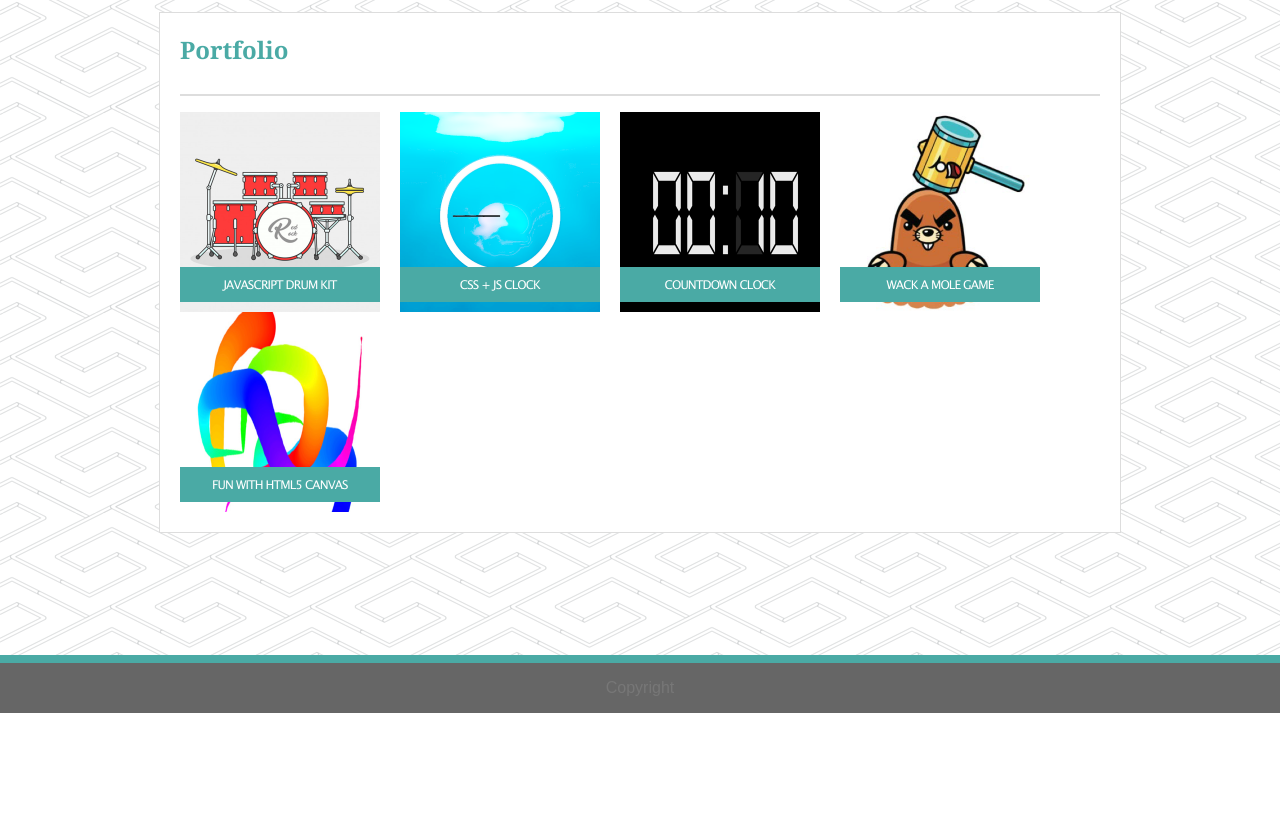
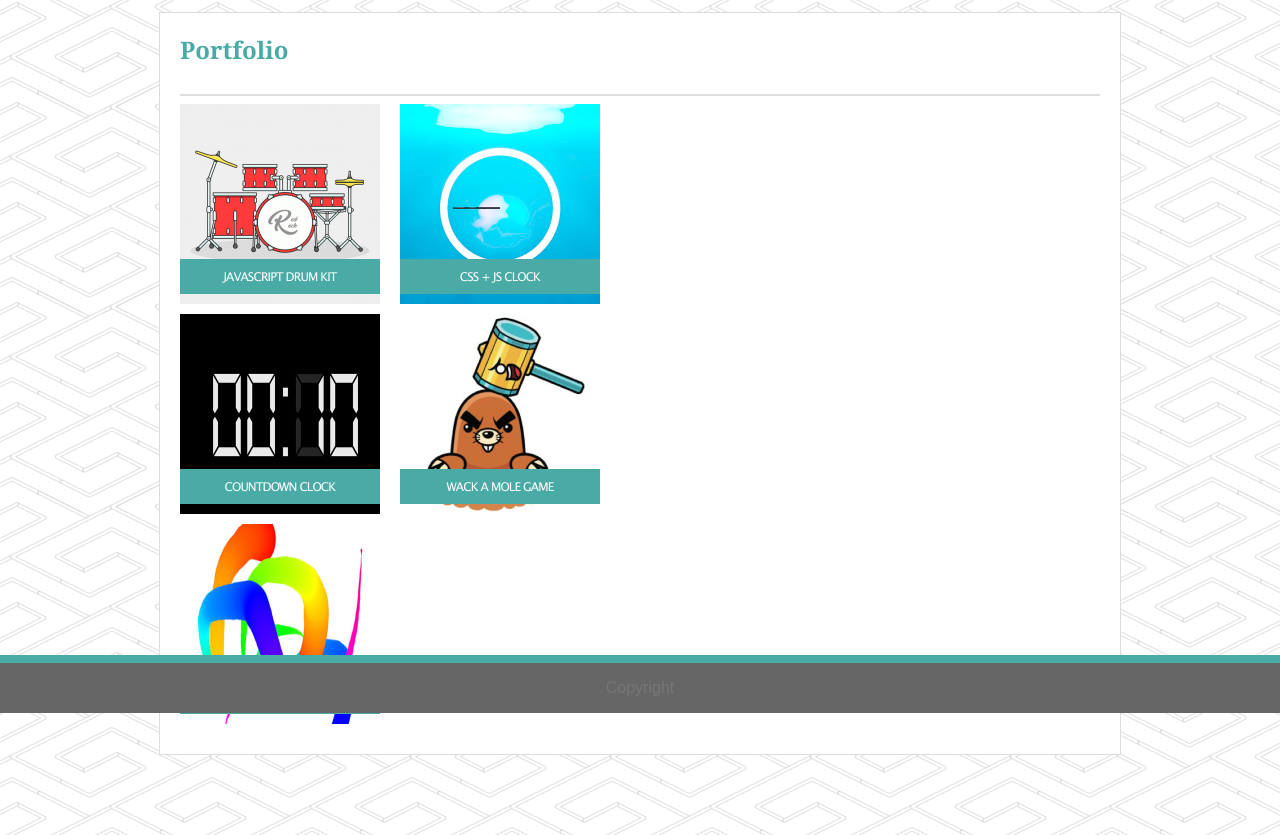
Before and after one commit to JamesonC/Basic-Portfolio, a plain HTML site: page portfolio.html in a window 1280 px wide. Shown: the part 87-922 px from the top of the page. Before the commit the page ends 800 px from the top, so only its background shows below. Drawn offline with Linux system fonts and the light colour scheme.

Commit message:
aligned portfolio images 2x2

```diff
--- a/assets/css/portfolio.css
+++ b/assets/css/portfolio.css
@@ -74,6 +74,7 @@ hr {
 img {
     float: left;
     padding-right: 20px;
+    margin-bottom: 10px;
 }
 
  .container-portfolio {
@@ -96,6 +97,10 @@ img {
     display: inline;
 }
 
+.P2, .P4 {
+    margin-right: 50%;
+}
+
 footer {
     position: fixed;
     left: 0;
--- a/portfolio.html
+++ b/portfolio.html
@@ -35,11 +35,11 @@
         <article class="main-portfolio">
             <hr>
             <div class="grid-container">
-                <p><img class="P1" src="assets/images/Portfolio1.png" alt="Project 1" width="200" height="200"></p>
-                <p><img class="P2" src="assets/images/Portfolio2.png" alt="Project 2" width="200" height="200"></p>
-                <p><img class="P3" src="assets/images/Portfolio3.png" alt="Project 3" width="200" height="200"></p>
-                <p><img class="P4" src="assets/images/Portfolio4.png" alt="Project 4" width="200" height="200"></p>
-                <p><img class="P5" src="assets/images/Portfolio5.png" alt="Project 5" width="200" height="200"></p>
+                <img class="P1" src="assets/images/Portfolio1.png" alt="Project 1" width="200" height="200">
+                <img class="P2" src="assets/images/Portfolio2.png" alt="Project 2" width="200" height="200">
+                <img class="P3" src="assets/images/Portfolio3.png" alt="Project 3" width="200" height="200">
+                <img class="P4" src="assets/images/Portfolio4.png" alt="Project 4" width="200" height="200">
+                <img class="P5" src="assets/images/Portfolio5.png" alt="Project 5" width="200" height="200">
             </div>
         </article>
     </section>
```
Also changed, not shown: assets/css/contact.css (+3 -4 lines), 2 other files.
